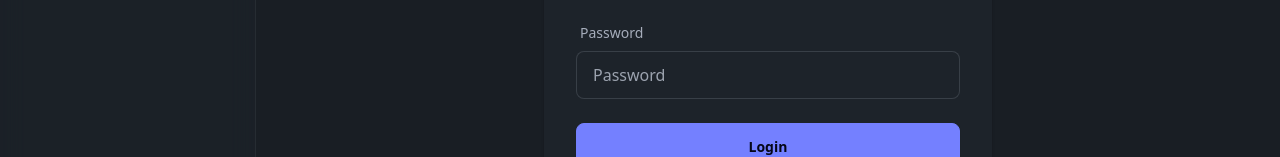
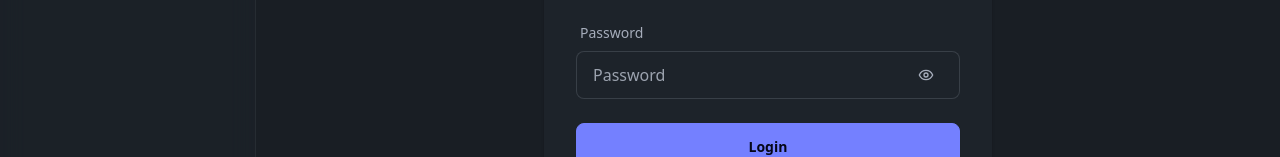
Before and after one commit to HossainShahRahat/Turf-Match, a React (Vite) app in the folder frontend/: page /admin-login in a window 1280 px wide. Shown: the part 273-430 px from the top of the page. Built offline with nearby package versions, Linux system fonts and the light colour scheme; no server answers.

Commit message:
feat: add password toggle to admin login

```diff
--- a/frontend/src/pages/admin-login.jsx
+++ b/frontend/src/pages/admin-login.jsx
@@ -1,10 +1,12 @@
 import React, { useState } from "react";
 import { apiUrl } from "../lib/config.js";
+import { Eye, EyeOff } from "lucide-react";
 
 export default function AdminLogin() {
   const [credentials, setCredentials] = useState({ email: "", password: "" });
   const [message, setMessage] = useState("");
   const [loading, setLoading] = useState(false);
+  const [showPassword, setShowPassword] = useState(false);
 
   const handleSubmit = async (e) => {
     e.preventDefault();
@@ -54,9 +56,10 @@ export default function AdminLogin() {
             <label className="label">
               <span className="label-text">Password</span>
             </label>
+            <label className="input input-bordered flex items-center gap-2">
               <input
-              type="password"
-              className="input input-bordered"
+                type={showPassword ? "text" : "password"}
+                className="grow"
                 placeholder="Password"
                 value={credentials.password}
                 onChange={(e) =>
@@ -64,6 +67,19 @@ export default function AdminLogin() {
                 }
                 required
               />
+              <button
+                type="button"
+                className="btn btn-ghost btn-xs"
+                onClick={() => setShowPassword((current) => !current)}
+                aria-label={showPassword ? "Hide password" : "Show password"}
+              >
+                {showPassword ? (
+                  <EyeOff className="w-4 h-4" />
+                ) : (
+                  <Eye className="w-4 h-4" />
+                )}
+              </button>
+            </label>
           </div>
           <button className="btn btn-primary w-full" disabled={loading}>
             {loading ? "Logging in..." : "Login"}
```
Also changed, not shown: 5 other files (tests, documents, lock files or other folders). Lines whose indentation alone changed are shown as unchanged.
